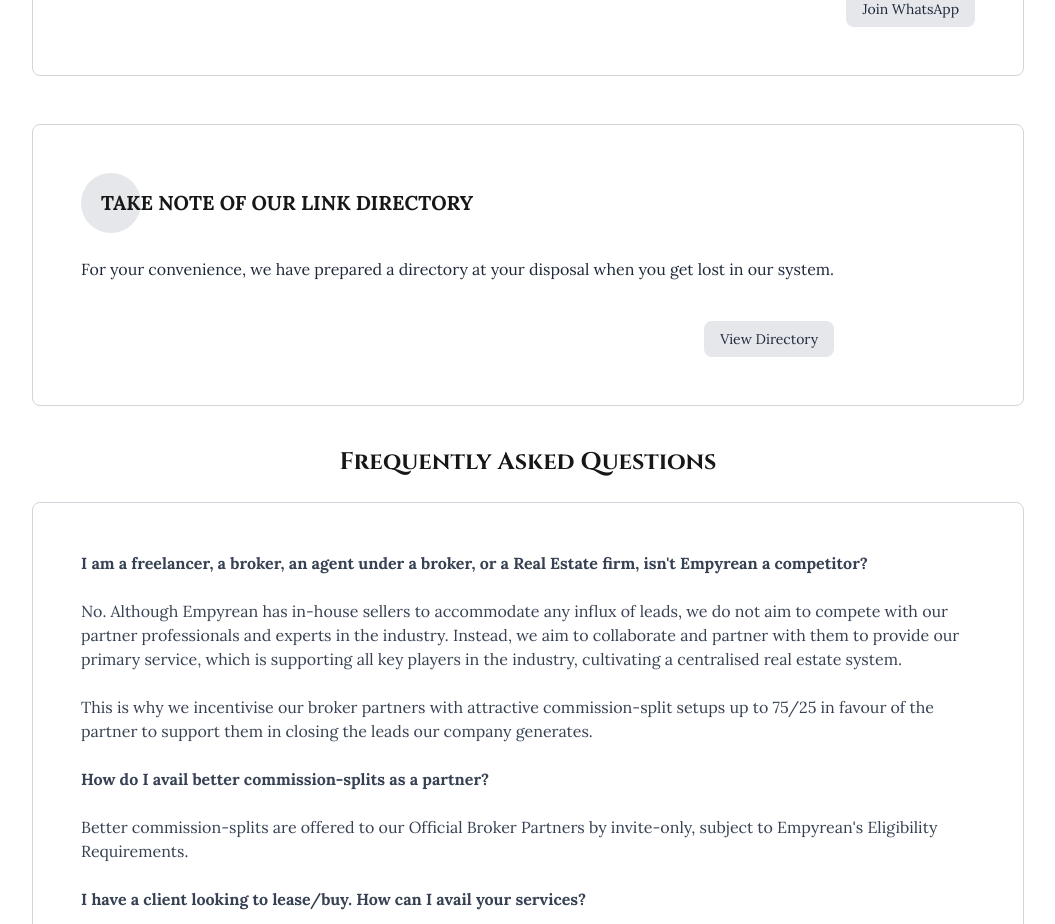
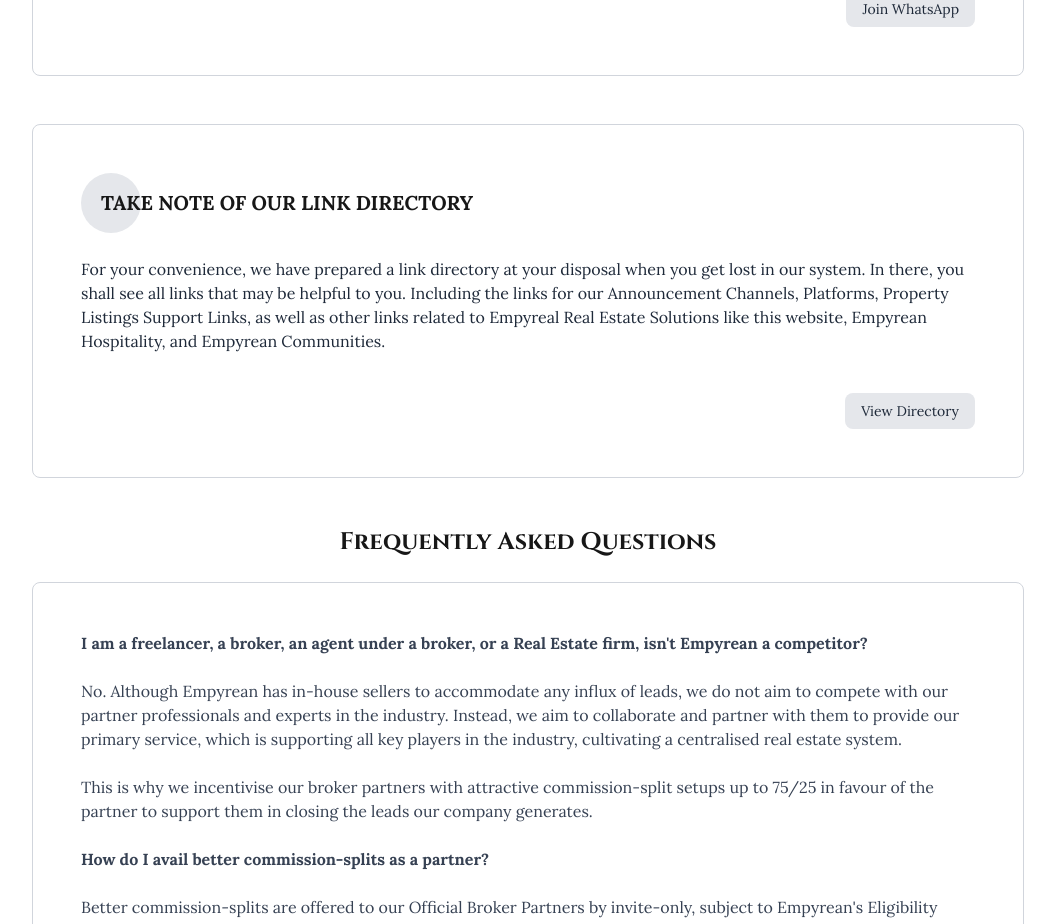
Before and after one commit to Empyrean25/empyrean, a Next.js app: page /salespartner in a window 1280 px wide. Shown: the part 1260-2184 px from the top of the page, without its empty margins (112-1167 px from the left). Built offline with nearby package versions, Linux system fonts and the light colour scheme.

Commit message:
Update page.tsx

```diff
--- a/src/app/salespartner/page.tsx
+++ b/src/app/salespartner/page.tsx
@@ -75,7 +75,7 @@ export default function BrokerAgentDeveloperPage() {
               While we are working on our very own Empyrean One-stop Platform as an application, we are currently using WhatsApp as our main medium of correspondence and coordination for any requests.
               <br />
               <br />
-              Here you will see subgroups where Sales Partners discuss, and there&apos;s also subgroups to request for Property Listings and requests for Listing Availability and Schedules.
+              Here you will see subgroups where Sales Partners discuss, and there&apos;s also subgroups to request for Property Listings and requests for Listing Availability and Schedules for viewing.
               <br />
               <br />
               Join the Sales Partner Platform by clicking below.
@@ -93,10 +93,11 @@ export default function BrokerAgentDeveloperPage() {
           </ContentCard>
         </div>
 
-        <div className="space-y-12 mb-10">
+        <div className="mb-12" aria-label="Take note of our Link Directory">
           <ContentCard title="Take note of our Link Directory">
             <>
-              For your convenience, we have prepared a directory at your disposal when you get lost in our system.
+              For your convenience, we have prepared a link directory at your disposal when you get lost in our system. In there, you shall see all links that may be helpful to you.
+              Including the links for our Announcement Channels, Platforms, Property Listings Support Links, as well as other links related to Empyreal Real Estate Solutions like this website, Empyrean Hospitality, and Empyrean Communities.
               <br />
               <br />
               <div className="flex justify-end mt-4">
```
